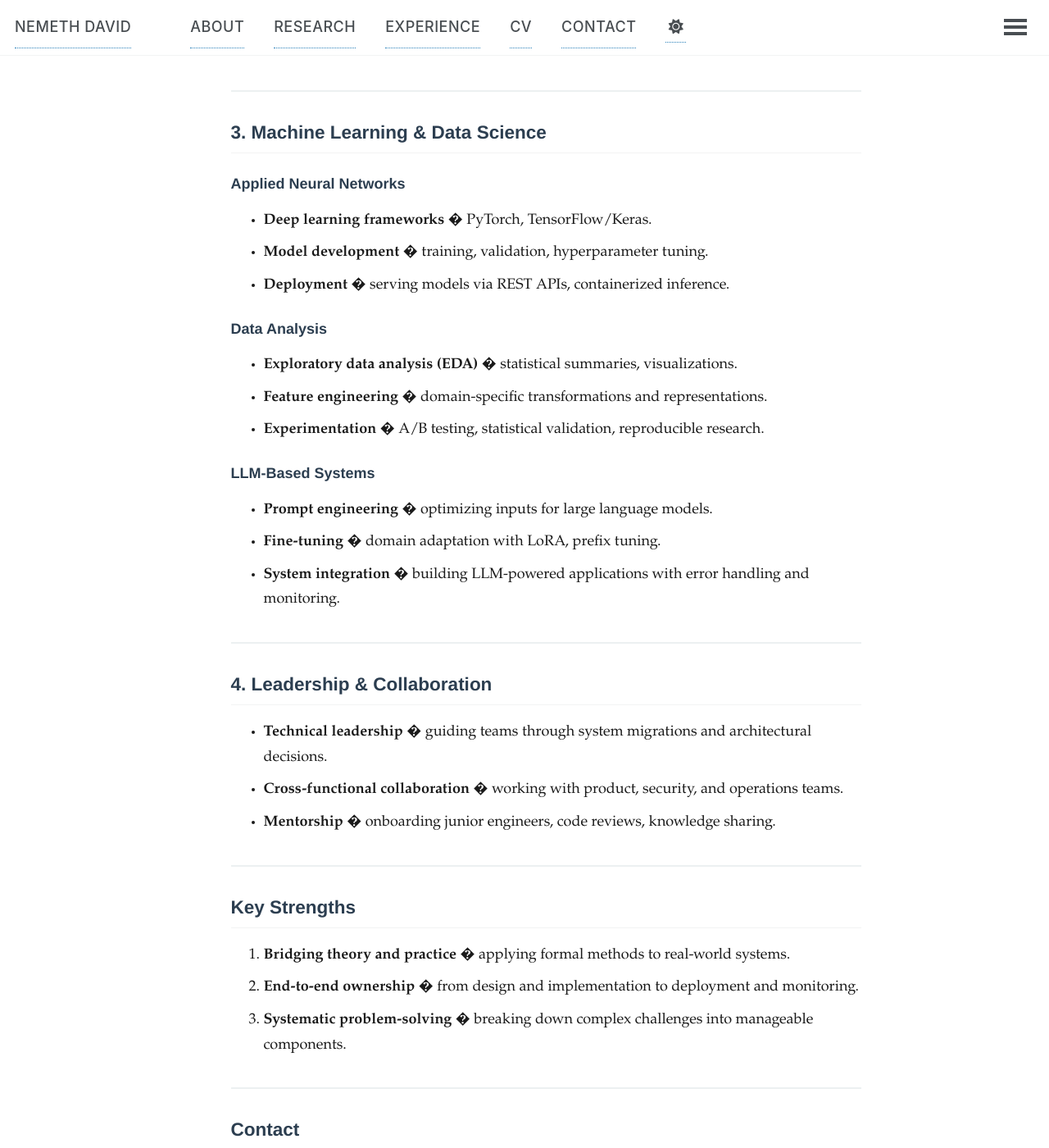
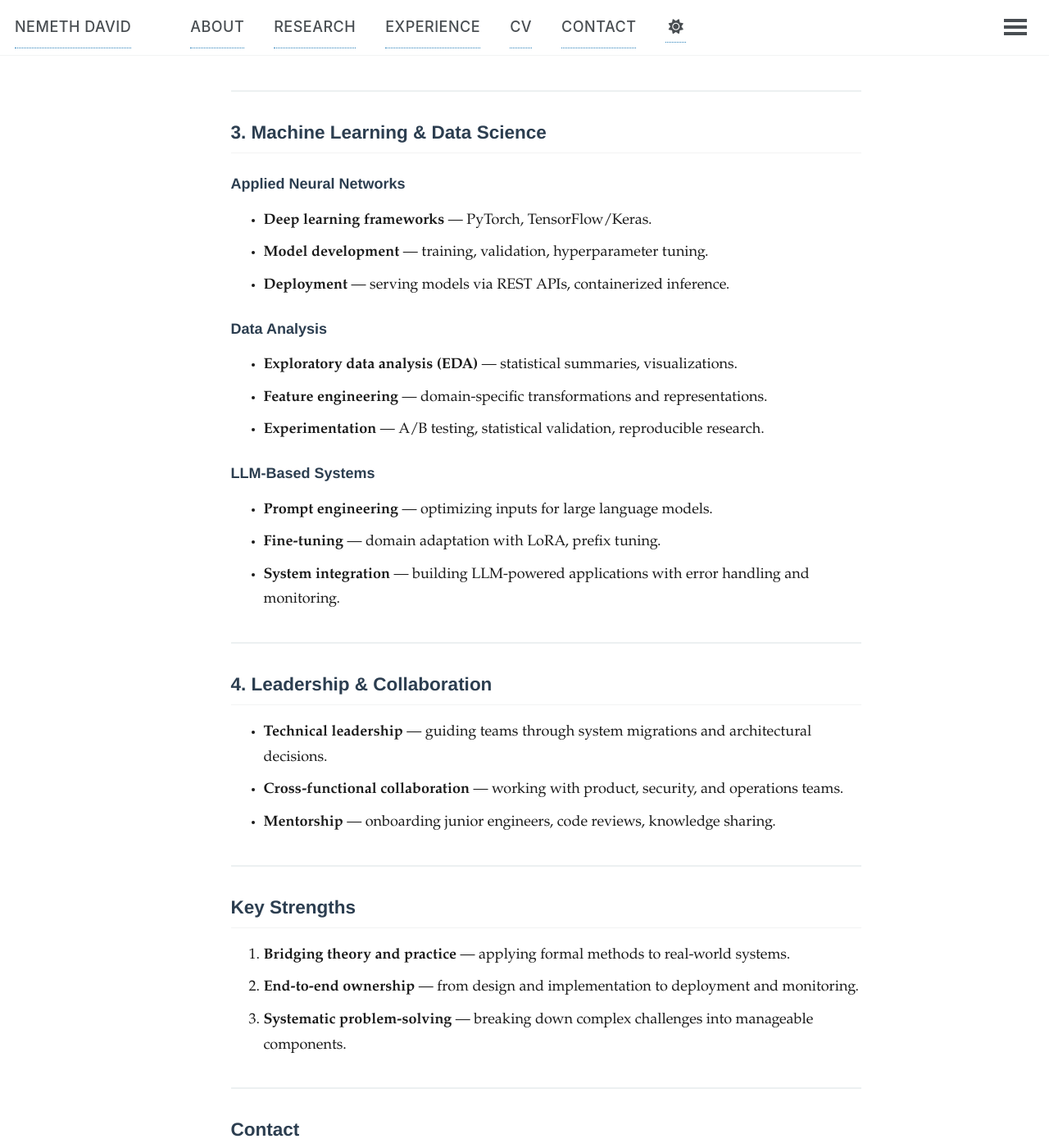
Before and after one commit to ho92ms/ho92ms.github.io, a Jekyll site: the page built from _pages/experience.md, in a window 1280 px wide and 1400 px high, scrolled down 1683 px. Shown: the whole window at 82% size. Built offline with Jekyll 4.4.1, drawn with Linux system fonts in a browser that asks for light colours; a script that is not in the unit is left out; some of the changed text lies outside the part shown.

```diff
--- a/_pages/experience.md
+++ b/_pages/experience.md
@@ -13,33 +13,33 @@ My professional background spans **enterprise IT systems**, **software engineeri
 ## 1. Enterprise Systems & Infrastructure
 
 ### Cloud & Virtualization
-- **Azure cloud platform** � resource management, security, and compliance.
-- **Virtualization technologies** � Hyper-V, VMware, containerization (Docker).
-- **Infrastructure automation** � infrastructure-as-code (IaC) with Terraform and ARM templates.
+- **Azure cloud platform** — resource management, security, and compliance.
+- **Virtualization technologies** — Hyper-V, VMware, containerization (Docker).
+- **Infrastructure automation** — infrastructure-as-code (IaC) with Terraform and ARM templates.
 
 ### Endpoint Management
-- **Windows environments** � Active Directory, Group Policy, SCCM/Intune.
-- **Linux systems** � server administration, shell scripting, configuration management.
-- **Security & compliance** � endpoint protection, vulnerability management, audit workflows.
+- **Windows environments** — Active Directory, Group Policy, SCCM/Intune.
+- **Linux systems** — server administration, shell scripting, configuration management.
+- **Security & compliance** — endpoint protection, vulnerability management, audit workflows.
 
 ### DevOps & Automation
-- **CI/CD pipelines** � Jenkins, Azure DevOps, GitHub Actions.
-- **Monitoring & logging** � centralized log management, performance metrics.
-- **Scripting & automation** � PowerShell, Bash, Python for operational tasks.
+- **CI/CD pipelines** — Jenkins, Azure DevOps, GitHub Actions.
+- **Monitoring & logging** — centralized log management, performance metrics.
+- **Scripting & automation** — PowerShell, Bash, Python for operational tasks.
 
 ---
 
 ## 2. Software Engineering
 
 ### Backend Development
-- **RESTful APIs** � designing scalable, versioned endpoints.
-- **Database systems** � SQL (PostgreSQL, MySQL), NoSQL (MongoDB).
-- **Microservices** � distributed architectures, service orchestration.
+- **RESTful APIs** — designing scalable, versioned endpoints.
+- **Database systems** — SQL (PostgreSQL, MySQL), NoSQL (MongoDB).
+- **Microservices** — distributed architectures, service orchestration.
 
 ### Development Practices
-- **Version control** � Git workflows, branching strategies, code review.
-- **Testing** � unit tests, integration tests, test-driven development (TDD).
-- **Documentation** � technical writing, API documentation, architecture diagrams.
+- **Version control** — Git workflows, branching strategies, code review.
+- **Testing** — unit tests, integration tests, test-driven development (TDD).
+- **Documentation** — technical writing, API documentation, architecture diagrams.
 
 ### Technologies
 - **Languages:** Python, C++, Java, C#, JavaScript/TypeScript.
@@ -51,35 +51,35 @@ My professional background spans **enterprise IT systems**, **software engineeri
 ## 3. Machine Learning & Data Science
 
 ### Applied Neural Networks
-- **Deep learning frameworks** � PyTorch, TensorFlow/Keras.
-- **Model development** � training, validation, hyperparameter tuning.
-- **Deployment** � serving models via REST APIs, containerized inference.
+- **Deep learning frameworks** — PyTorch, TensorFlow/Keras.
+- **Model development** — training, validation, hyperparameter tuning.
+- **Deployment** — serving models via REST APIs, containerized inference.
 
 ### Data Analysis
-- **Exploratory data analysis (EDA)** � statistical summaries, visualizations.
-- **Feature engineering** � domain-specific transformations and representations.
-- **Experimentation** � A/B testing, statistical validation, reproducible research.
+- **Exploratory data analysis (EDA)** — statistical summaries, visualizations.
+- **Feature engineering** — domain-specific transformations and representations.
+- **Experimentation** — A/B testing, statistical validation, reproducible research.
 
 ### LLM-Based Systems
-- **Prompt engineering** � optimizing inputs for large language models.
-- **Fine-tuning** � domain adaptation with LoRA, prefix tuning.
-- **System integration** � building LLM-powered applications with error handling and monitoring.
+- **Prompt engineering** — optimizing inputs for large language models.
+- **Fine-tuning** — domain adaptation with LoRA, prefix tuning.
+- **System integration** — building LLM-powered applications with error handling and monitoring.
 
 ---
 
 ## 4. Leadership & Collaboration
 
-- **Technical leadership** � guiding teams through system migrations and architectural decisions.
-- **Cross-functional collaboration** � working with product, security, and operations teams.
-- **Mentorship** � onboarding junior engineers, code reviews, knowledge sharing.
+- **Technical leadership** — guiding teams through system migrations and architectural decisions.
+- **Cross-functional collaboration** — working with product, security, and operations teams.
+- **Mentorship** — onboarding junior engineers, code reviews, knowledge sharing.
 
 ---
 
 ## Key Strengths
 
-1. **Bridging theory and practice** � applying formal methods to real-world systems.
-2. **End-to-end ownership** � from design and implementation to deployment and monitoring.
-3. **Systematic problem-solving** � breaking down complex challenges into manageable components.
+1. **Bridging theory and practice** — applying formal methods to real-world systems.
+2. **End-to-end ownership** — from design and implementation to deployment and monitoring.
+3. **Systematic problem-solving** — breaking down complex challenges into manageable components.
 
 ---
 
@@ -87,5 +87,5 @@ My professional background spans **enterprise IT systems**, **software engineeri
 
 For professional inquiries or collaboration opportunities:
 
-?? **Email:** [neduabi@pm.me](mailto:neduabi@pm.me)
-?? **GitHub:** [github.com/ho92ms](https://github.com/ho92ms)
+📧 **Email:** [neduabi@pm.me](mailto:neduabi@pm.me)
+🔗 **GitHub:** [github.com/ho92ms](https://github.com/ho92ms)
```
Also changed, not shown: _pages/about.md (+6 -6 lines), _pages/research.md (+17 -17 lines).
